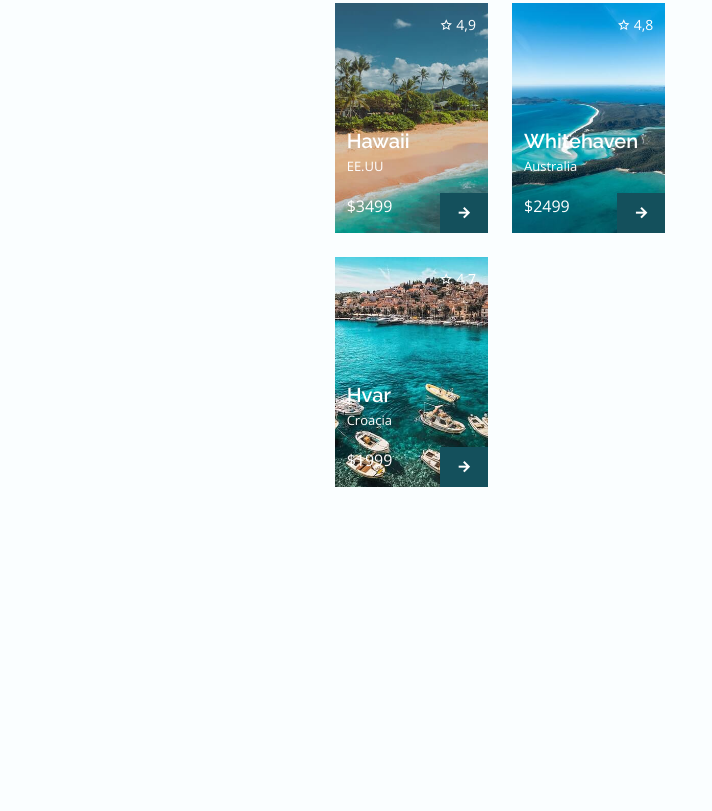
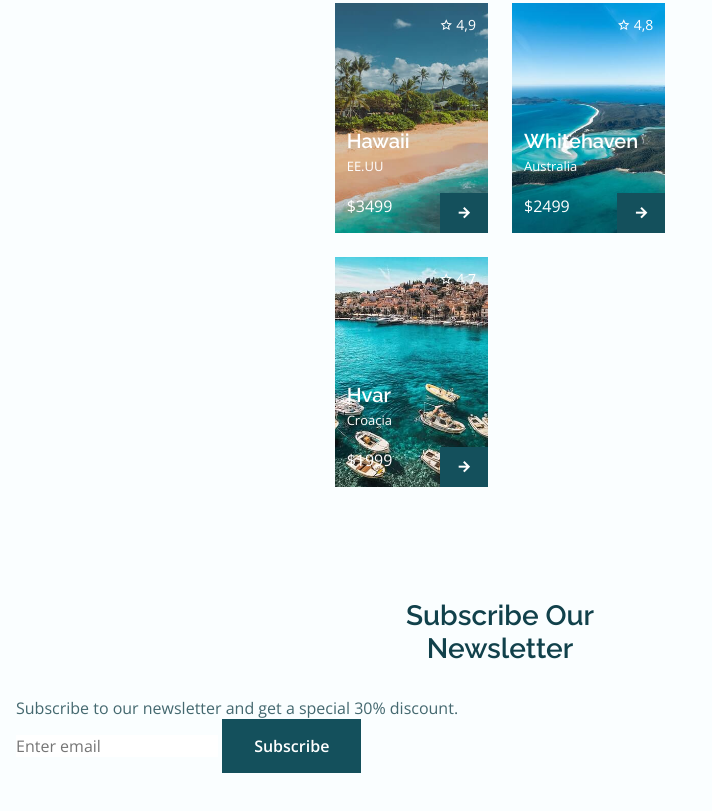
Before and after one commit to GabrielChagas1/responsive-travel-website, a plain HTML site: page index.html in a window 1280 px wide. Shown: the part 3315-4126 px from the top of the page, without its empty margins (0-712 px from the left). Drawn offline with nearby package versions, Linux system fonts and the light colour scheme.

Commit message:
chore: creating the subscribe section markup.

```diff
--- a/index.html
+++ b/index.html
@@ -297,7 +297,22 @@
 
             <!--==================== SUBSCRIBE ====================-->
             <section class="subscribe section">
+                <div class="subscribe__bg">
+                    <div class="subscribe__container container">
+                        <h2 class="section__title subscribe__title">Subscribe Our <br> Newsletter</h2>
+                        <p class="subscribe__description">Subscribe to our newsletter and get a special 30% discount.</p>
 
+                        <form action="" class="subscribe__form">
+                            <input type="text" placeholder="Enter email" class="subscribe__input">
+
+
+                            <button class="button">
+                                Subscribe
+                            </button>
+
+                        </form>
+                    </div>
+                </div>
             </section>
 
             <!--==================== SPONSORS ====================-->
```
